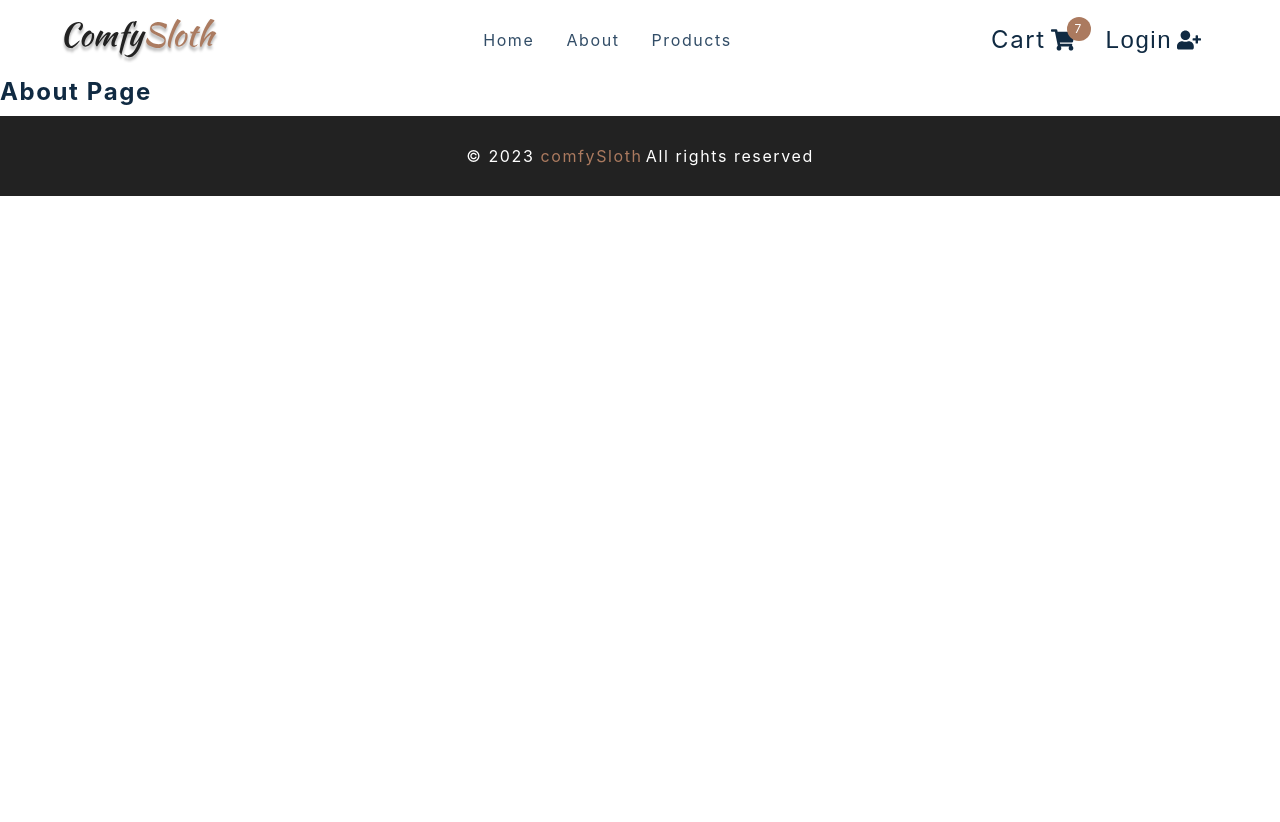
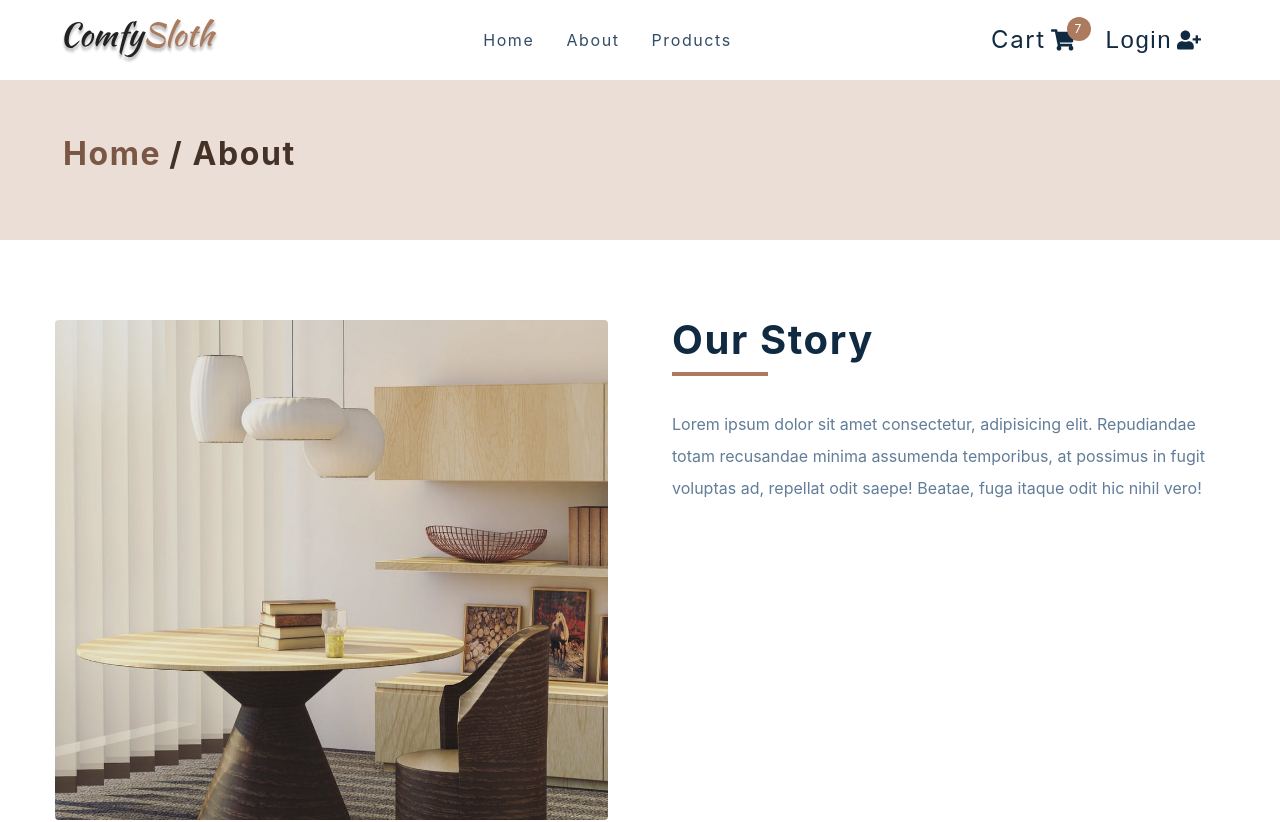
Before and after one commit to johnie261/e-commerce, a React (Create React App) app: page /about in a window 1280 px wide. Shown: the top 822 px of the page. Before the commit the page ends 800 px from the top, so only its background shows below. Built offline with nearby package versions, Linux system fonts and the light colour scheme.

Commit message:
Add about page and checkout page components

```diff
--- a/src/components/PageHero.js
+++ b/src/components/PageHero.js
@@ -1,8 +1,14 @@
 import React from 'react'
 import styled from 'styled-components'
 import { Link } from 'react-router-dom'
-const PageHero = () => {
-  return <h4>page hero</h4>
+const PageHero = ({title}) => {
+  return <Wrapper>
+    <div className="section-center">
+      <h3>
+        <Link to="/">Home</Link>/ {title}
+      </h3>
+    </div>
+  </Wrapper>
 }
 
 const Wrapper = styled.section`
--- a/src/pages/AboutPage.js
+++ b/src/pages/AboutPage.js
@@ -4,7 +4,19 @@ import { PageHero } from '../components'
 import aboutImg from '../assets/hero-bcg.jpeg'
 
 const AboutPage = () => {
-  return <h4>about page</h4>
+  return <main>
+    <PageHero title="About"/>
+    <Wrapper className="page section section-center">
+      <img src={aboutImg} alt="aboutImage"/>
+      <article>
+        <div className="title">
+          <h2>Our story</h2>
+          <div className="underline"></div>
+        </div>
+        <p>Lorem ipsum dolor sit amet consectetur, adipisicing elit. Repudiandae totam recusandae minima assumenda temporibus, at possimus in fugit voluptas ad, repellat odit saepe! Beatae, fuga itaque odit hic nihil vero!</p>
+      </article>
+    </Wrapper>
+  </main>
 }
 
 const Wrapper = styled.section`
--- a/src/pages/CheckoutPage.js
+++ b/src/pages/CheckoutPage.js
@@ -6,7 +6,10 @@ import { useCartContext } from '../context/cart_context'
 import { Link } from 'react-router-dom'
 
 const CheckoutPage = () => {
-  return <h4>checkout page</h4>
+  return <main>
+    <PageHero title="Checkout"/>
+    <Wrapper className="page"></Wrapper>
+  </main>
 }
 const Wrapper = styled.div``
 export default CheckoutPage
--- a/src/pages/ErrorPage.js
+++ b/src/pages/ErrorPage.js
@@ -2,7 +2,13 @@ import React from 'react'
 import styled from 'styled-components'
 import { Link } from 'react-router-dom'
 const ErrorPage = () => {
-  return <h4>error page</h4>
+  return <Wrapper className="page-100">
+    <section>
+      <h1>404</h1>
+      <h3>Page you tried cannot be found</h3>
+      <Link to="/" className="btn">Back Home</Link>
+    </section>
+  </Wrapper>
 }
 
 const Wrapper = styled.main`
```
